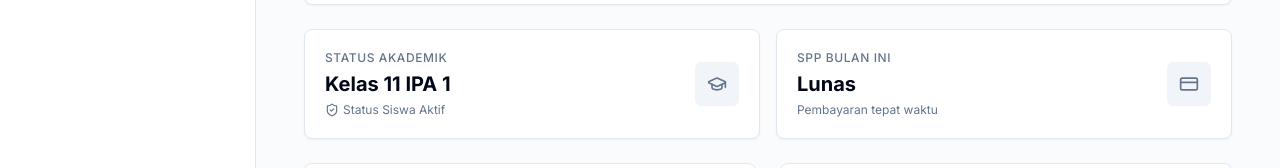
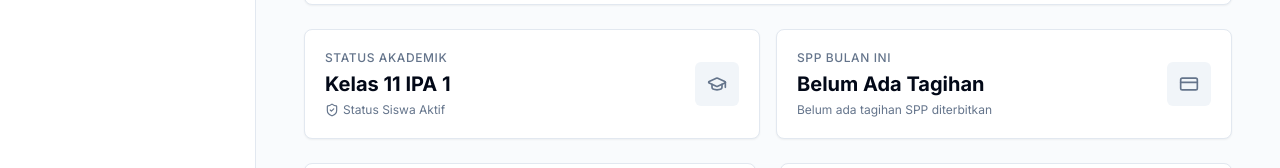
Before and after one commit to saidil350/fe-portal-sekolah, a Next.js app: page /dashboard/siswa in a window 1280 px wide. Shown: the part 239-407 px from the top of the page. Built offline with nearby package versions, Linux system fonts and the light colour scheme; no server answers.

Commit message:
feat: implement student dashboard with invoice list and Midtrans payment integration

```diff
--- a/src/app/(dashboard)/dashboard/siswa/page.tsx
+++ b/src/app/(dashboard)/dashboard/siswa/page.tsx
@@ -42,7 +42,7 @@ export default function SiswaDashboard() {
     currentClass: 'Kelas 11 IPA 1',
     academicYear: `${academicYear} (Semester ${semester})`,
     sppCategory: 'Beasiswa Prestasi',
-    monthlySpp: 350000,
+    monthlySpp: 500000,
   };
 
   React.useEffect(() => {
@@ -184,10 +184,22 @@ export default function SiswaDashboard() {
                 SPP Bulan Ini
               </p>
               <h2 className="text-xl font-bold text-foreground">
-                {loading ? 'Memuat...' : (currentUnpaid ? formatCurrency(currentUnpaid.amount) : 'Lunas')}
+                {loading
+                  ? 'Memuat...'
+                  : activeInvoices.length === 0
+                  ? 'Belum Ada Tagihan'
+                  : currentUnpaid
+                  ? formatCurrency(currentUnpaid.amount)
+                  : 'Lunas'}
               </h2>
               <p className="text-xs text-muted-foreground">
-                {loading ? '...' : (currentUnpaid ? 'Menunggu pembayaran' : 'Pembayaran tepat waktu')}
+                {loading
+                  ? '...'
+                  : activeInvoices.length === 0
+                  ? 'Belum ada tagihan SPP diterbitkan'
+                  : currentUnpaid
+                  ? 'Menunggu pembayaran'
+                  : 'Pembayaran tepat waktu'}
               </p>
             </div>
             <div className="p-3 rounded-md bg-muted text-muted-foreground">
```
